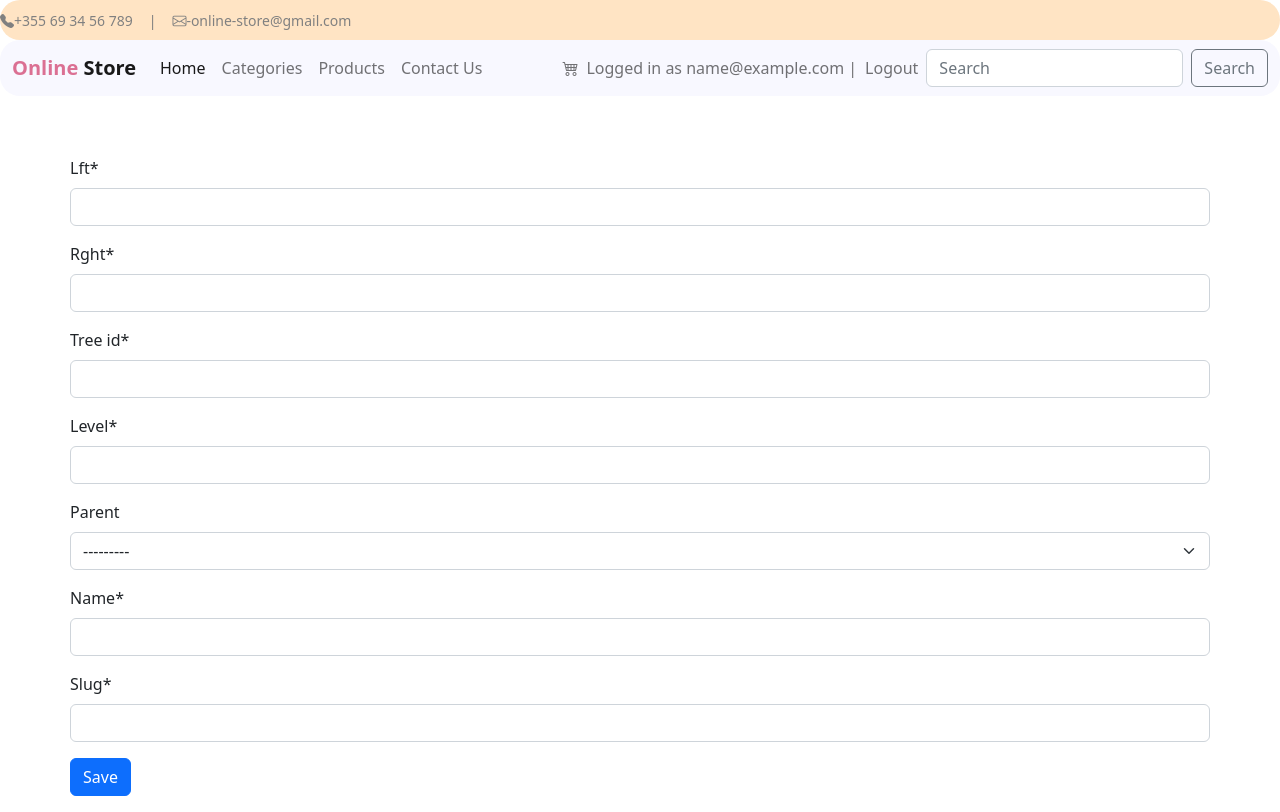
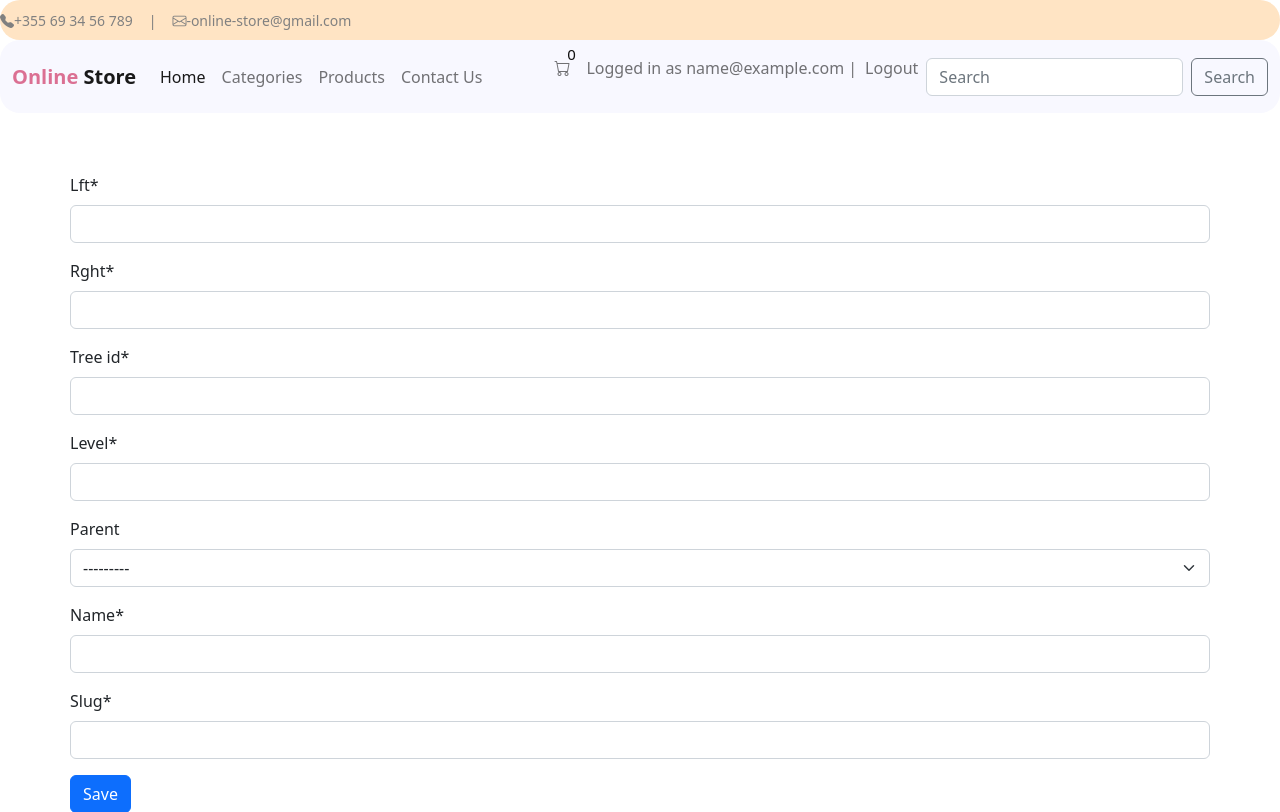
Before and after one commit to Eftiola/Online-Store, a Django app: page /categories/add/ in a window 1280 px wide. Shown: the top 812 px of the page. Run offline with Django 4.2, Linux system fonts and the light colour scheme; the visitor is signed in with stand-in values (Sample User, id 1); data that the repository does not hold is empty; some libraries are stand-ins or nearby versions.

Commit message:
Add total quantity of items in cart template, context_processors and cart_tag

```diff
--- a/core/settings.py
+++ b/core/settings.py
@@ -59,6 +59,7 @@ TEMPLATES = [
                 "django.contrib.auth.context_processors.auth",
                 "django.contrib.messages.context_processors.messages",
                 "products.context_processors.cart_total_amount",
+                "products.context_processors.cart_total_quantity",
             ],
         },
     },
--- a/core/templates/base.html
+++ b/core/templates/base.html
@@ -32,10 +32,25 @@
       main > .container {
         padding: 60px 0 0;
       }
+
+      #cart-total{
+        display: block;
+        text-align: center;
+        color: rgb(18, 17, 17);
+        width: 40px;
+        height:1px;
+        border-radius: 50%;
+        font-size: 15px;
+        position: relative;
+        bottom: 45px;
+        left: 5px;
+
+        }
     </style>
     {% endblock styles %}
   </head>
   <body>
+    {% load static cart_tags %}
     <header class="d-flex flex-column h-100">
       <nav class="navbar navbar-light " style="background-color:bisque ; border-radius: 20px; color: grey;">
         <div class="col-lg-6 text-left mb-2 mb-lg-0">
@@ -87,8 +102,10 @@
                 {% if user.is_authenticated %}
                 <li class="nav-item">
                   <a href="{% url 'cart_detail' %}" class="nav-link">
-                    <i class="bi bi-cart4"></i>
+                    <i class="bi bi-cart"></i>
                   </a>
+                  <p id = "cart-total"> {{ request.session.cart|total_quantity }} </p>
+
                 </li>
                 <span class="navbar-text">Logged in as {{user.email}} | </span>
                 <a class="nav-link" href="{%url 'logout' %}"> Logout </a>
--- a/products/context_processors.py
+++ b/products/context_processors.py
@@ -10,3 +10,13 @@ def cart_total_amount(request):
         return {"cart_total_amount": total_bill}
     else:
         return {"cart_total_amount": 0}
+
+def cart_total_quantity(request):
+    if request.user.is_authenticated:
+        cart = Cart(request)
+        total = 0
+        for key, value in request.session["cart"].items():
+            total = total + int(value["quantity"])
+        return {"cart_total_quantity": total}
+    else:
+        return {"cart_total_quantity": 0}
--- a/products/templatetags/cart_tags.py
+++ b/products/templatetags/cart_tags.py
@@ -15,3 +15,11 @@ def total_amount(value):
         total += float(product["price"]) * int(product["quantity"])
 
     return total
+
+@register.filter
+def total_quantity(value):
+    total = 0
+    for key, product in value.items():
+        total = total + int(product["quantity"])
+
+    return total
```
